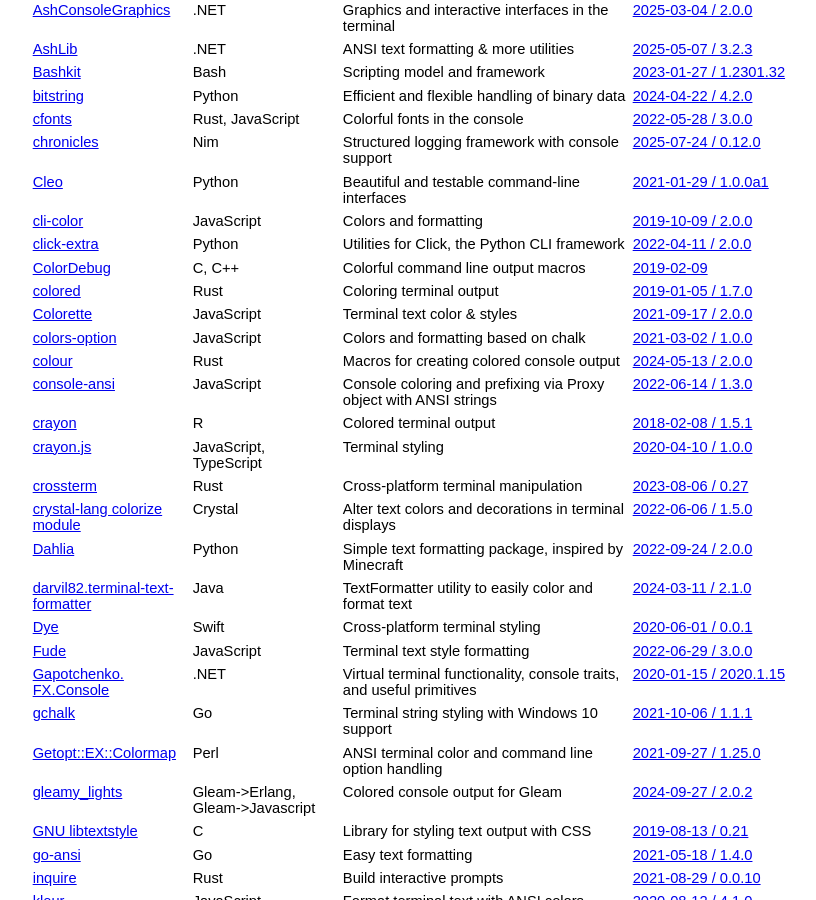
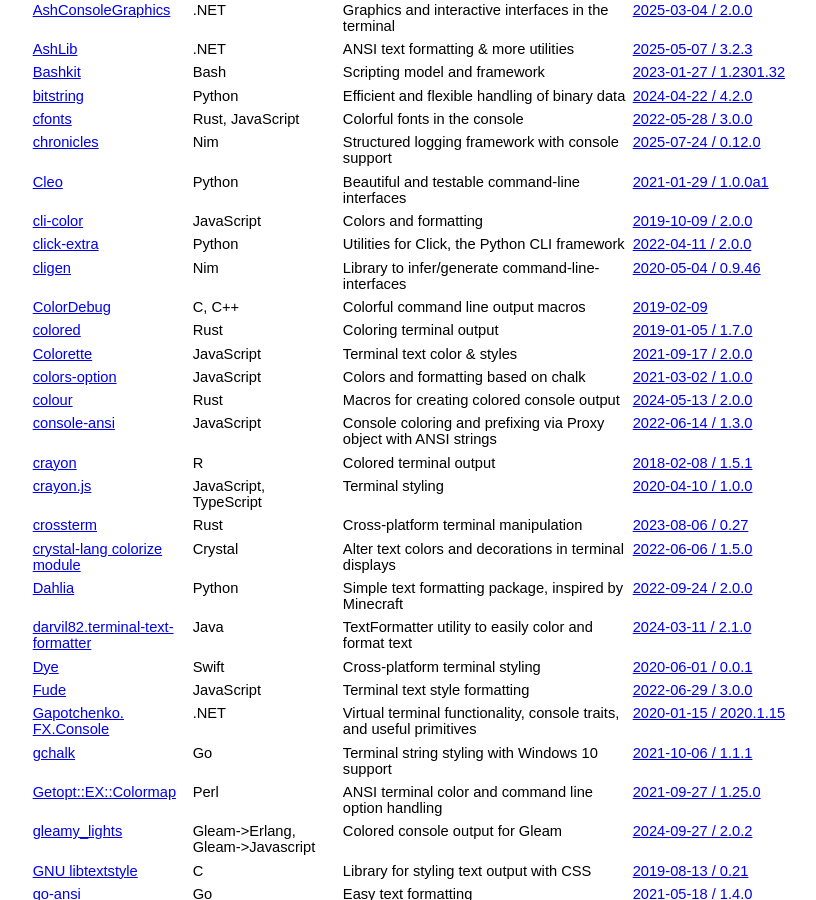
Before and after one commit to jcs/no_color, a Jekyll site: the page built from index.md, in a window 1280 px wide and 900 px high, scrolled down 1267 px. Shown: the whole window, without its empty margins (211-1027 px from the left). Built offline with Jekyll 4.4.1, drawn with Linux system fonts in a browser that asks for light colours; our own code applies the rules of GitHub Pages for plain Markdown files.

Commit message:
Add `cligen` (#318)

```diff
--- a/index.md
+++ b/index.md
@@ -100,6 +100,7 @@ color by default via `NO_COLOR`.
 | [Cleo](https://github.com/python-poetry/cleo) | Python | Beautiful and testable command-line interfaces | [2021-01-29 / 1.0.0a1](https://github.com/python-poetry/cleo/releases/tag/1.0.0a1) |
 | [cli-color](https://github.com/medikoo/cli-color) | JavaScript | Colors and formatting | [2019-10-09 / 2.0.0](https://github.com/medikoo/cli-color/releases/tag/v2.0.0) |
 | [click-extra](https://github.com/kdeldycke/click-extra) | Python | Utilities for Click, the Python CLI framework | [2022-04-11 / 2.0.0](https://github.com/kdeldycke/click-extra/blob/main/changelog.md#gh200-2022-04-11-comparev190v200) |
+| [cligen](https://github.com/c-blake/cligen) | Nim | Library to infer/generate command-line-interfaces | [2020-05-04 / 0.9.46](https://github.com/c-blake/cligen/commit/cb54c6e7b426c9ef96ac94c7ffb7bc2ba9254b4f) |
 | [ColorDebug](https://github.com/roboticslab-uc3m/color-debug) | C, C++ | Colorful command line output macros | [2019-02-09](https://github.com/roboticslab-uc3m/color-debug/commit/2e2a5bf5a202228985612008967fb63ba8be53d8) |
 | [colored](https://github.com/mackwic/colored) | Rust | Coloring terminal output | [2019-01-05 / 1.7.0](https://github.com/mackwic/colored/blob/master/CHANGELOG.md#170-january-2019) |
 | [Colorette](https://github.com/jorgebucaran/colorette) | JavaScript | Terminal text color & styles | [2021-09-17 / 2.0.0](https://github.com/jorgebucaran/colorette/releases/tag/2.0.0) |
```
